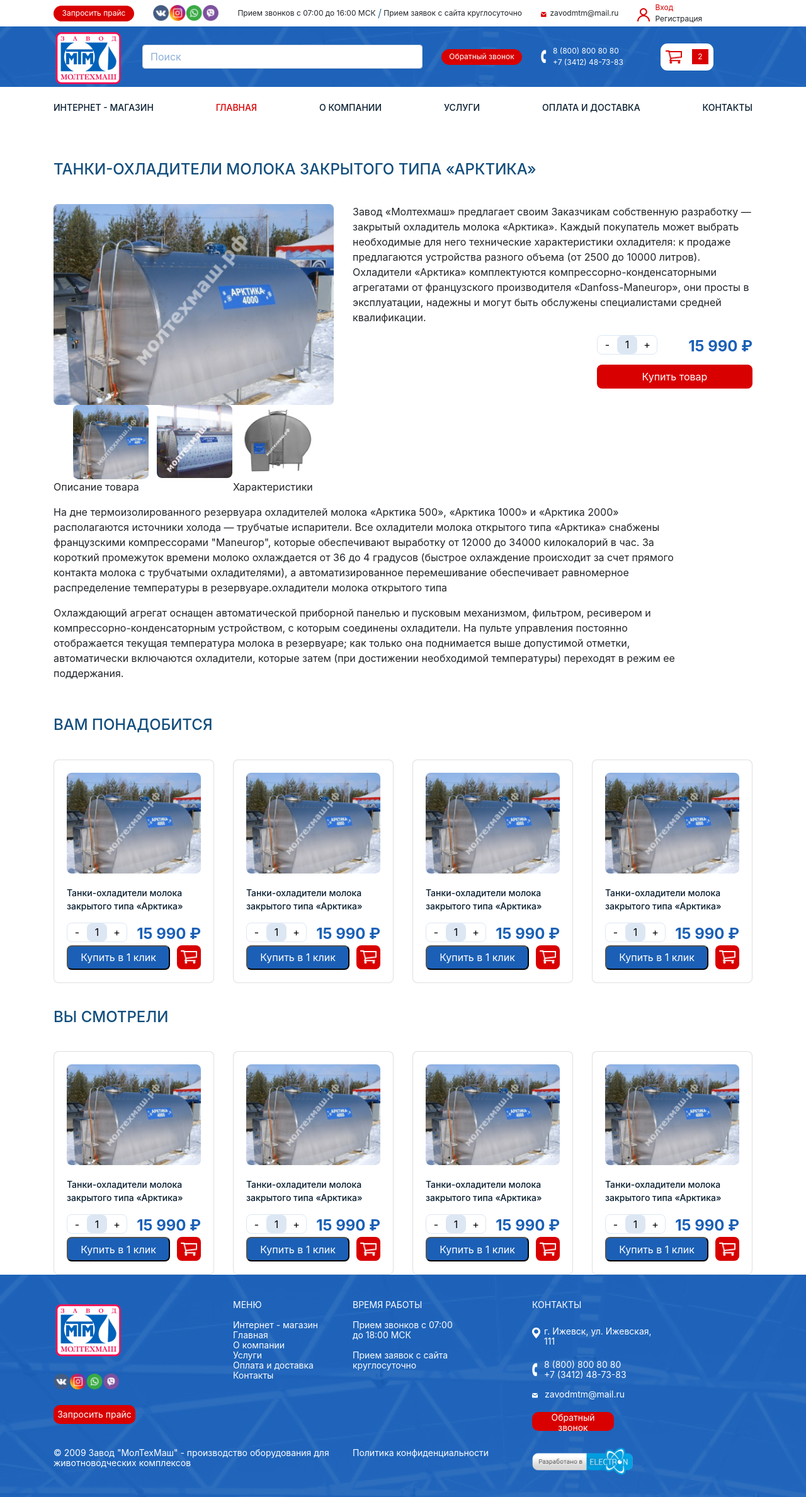
After one commit to MicroChelik/mtm, a PHP site: page /thisProduct.php in a window 1280 px wide. The commit adds this page. Shown: the whole page at 63% size. Run offline with PHP 8.4, Linux system fonts and the light colour scheme; some libraries are stand-ins or nearby versions.

Commit message:
сделал пару страниц

```diff
--- a/css/styles.css
+++ b/css/styles.css
@@ -115,11 +115,6 @@ nav .row{
 .advImg3{
   padding-right: 20px;
 }
-.bestsellers input{
-  width: 1em;
-  height: 30px;
-  background: rgba(27, 96, 182, 0.15);
-}
 .bestsellers .blueBtn{
   background: #1B60B6;
   border-radius: 8px;
@@ -164,10 +159,23 @@ nav .row{
   font-weight: 500;
 }
 .cardValue button{
-  height: 30px;
   width: 31px;
-  background: #fff;
+  background: transparent;
+  border: 0;
+  font-size: 16px;
+}
+.cardValue input{
+  width: 32px;
+  height: 29px;
+  background: rgba(27, 96, 182, 0.15);
+  border: 0;
+  text-align: center;
+  border-radius: 8px;
+}
+.cardValue{
   border: 1px solid rgba(27, 96, 182, 0.15);
+  border-radius: 8px;
+  height: 31px;
 }
 .cardPrice{
   font-weight: bold;
@@ -222,8 +230,8 @@ nav .row{
   margin-bottom: 26px;
 }
 .formImg{
-  flex: 0 0 36.666667%;
-  max-width: 36.666667%;
+  flex: 0 0 34.666667%;
+  max-width: 34.666667%;
   position: absolute;
   left: 0%;
 }
@@ -349,6 +357,22 @@ nav .row{
   background: #D80000;
   color: #fff;
 }
+.productsSlider img{
+  border-radius: 8px;
+  width: 120px;
+  margin: auto;
+}
+.productsSlider{
+  padding-left: 24px;
+  padding-right: 24px;
+}
+.productsSlider .productsDiv{
+  width: 135px;
+  display: flex;
+}
+.product-specifications-text{
+  display: none;
+}
 .redBtn{
   width: 128px;
   height: 25px;
@@ -413,6 +437,7 @@ nav .row{
 .store-img-title p{
   margin: auto;
   font-size: 14px;
+  line-height: 14px;
 }
 .store-img-title{
   background: rgba(216, 0, 0, 0.6);
@@ -465,6 +490,12 @@ nav .row{
 .store-section-main{
 
 }
+.thisProduct .aboutThisProduct .redBtn{
+  width: 100%;
+  height: 38px;
+  border-radius: 8px;
+  margin-top: 11px;
+}
 #navbarNav {
   position: absolute;
   top: 70px;
--- a/js/main.js
+++ b/js/main.js
@@ -117,11 +117,41 @@ $(document).ready(function() {
 			}
 		]
 	});
+	$('.productsSlider').slick({
+		infinite: true,
+		slidesToShow: 3,
+		slidesToScroll: 1,
+		dots: false,
+		dotsClass: "my-dots",
+		prevArrow: '.prev2',
+		nextArrow: '.next2',
+		responsive: [
+			{
+				breakpoint: 960,
+				settings: {
+					infinite: true,
+					slidesToShow: 1,
+					slidesToScroll: 1,
+					prevArrow: '.prev2',
+					nextArrow: '.next2'
+				}
+			}
+		]
+	});
 
-	// $('.select__list').click(function(){
-	// 	console.log('12');
-	// 	$(this).find('.select__option').slideToggle(300);
- // 	});
+
+	$('.product-description').click(function(){
+		$(this).addClass('active');
+		$('.product-specifications').removeClass('active');
+		$('.product-specifications-text').css('display', 'none');
+		$('.product-description-text').css('display', 'block');
+	});
+	$('.product-specifications').click(function(){
+		$(this).addClass('active');
+		$('.product-description').removeClass('active');
+		$('.product-specifications-text').css('display', 'block');;
+		$('.product-description-text').css('display', 'none');
+	});
 
 	$(function() {
 		$(window).scroll(function() {
--- /dev/null
+++ b/thisProduct.php
@@ -0,0 +1,304 @@
+<?php
+	include('htmlHead.php');
+?>
+<body class="thisProduct">
+	<?php
+		include('nav.php');
+	?>
+	<section>
+		<div class="container">
+			<div class="row">
+				<div class="col-12">
+					<h2>Танки-охладители молока закрытого типа «Арктика»</h2>
+				</div>
+				<div class="col-lg-5 productImg">
+					<div>
+						<img src="img/products/1.png" class="w-100">
+					</div>
+					<div class="productsSlider">
+						<div class="productsDiv">
+							<img src="img/products/2.png">
+						</div>
+						<div class="productsDiv">
+							<img src="img/products/3.png">
+						</div>
+						<div class="productsDiv">
+							<img src="img/products/4.png">
+						</div>
+						<div class="productsDiv">
+							<img src="img/products/2.png">
+						</div>
+					</div>
+				</div>
+				<div class="col-lg-7 aboutThisProduct">
+					<p>
+						Завод «Молтехмаш» предлагает своим Заказчикам собственную разработку — закрытый охладитель молока «Арктика». Каждый покупатель может выбрать необходимые для него технические характеристики охладителя: к продаже предлагаются устройства разного объема (от 2500 до 10000 литров). Охладители «Арктика» комплектуются компрессорно-конденсаторными агрегатами от французского производителя «Danfoss-Maneurop», они просты в эксплуатации, надежны и могут быть обслужены специалистами средней квалификации.
+					</p>
+					<div class="row justify-content-end">
+						<div class="col-lg-5 d-flex">
+							<div class="d-flex cardValue">
+								<button class="inc">-</button>
+								<input type="text" value="1"/>
+								<button class="dec">+</button>
+							</div>
+							<p class="cardPrice ml-auto">15 990 ₽</p>
+						</div>
+					</div>
+					<div class="row justify-content-end">
+						<div class="col-lg-5">
+							<button class="redBtn">Купить товар</button>
+						</div>
+					</div>
+				</div>
+			</div>
+			<div class="row">
+				<div class="col-lg-3">
+					<p class="product-description active">Описание товара</p>
+				</div>
+				<div class="col-lg-3">
+					<p class="product-specifications">Характеристики</p>
+				</div>
+				<div class="col-11 product-description-text">
+					<p>
+						На дне термоизолированного резервуара охладителей молока «Арктика 500», «Арктика 1000» и «Арктика 2000» располагаются источники холода — трубчатые испарители. Все охладители молока открытого типа «Арктика» снабжены французскими компрессорами "Maneurop", которые обеспечивают выработку от 12000 до 34000 килокалорий в час. За короткий промежуток времени молоко охлаждается от 36 до 4 градусов (быстрое охлаждение происходит за счет прямого контакта молока с трубчатыми охладителями), а автоматизированное перемешивание обеспечивает равномерное распределение температуры в резервуаре.охладители молока открытого типа
+					</p>
+					<p>
+						Охлаждающий агрегат оснащен автоматической приборной панелью и пусковым механизмом, фильтром, ресивером и компрессорно-конденсаторным устройством, с которым соединены охладители. На пульте управления постоянно отображается текущая температура молока в резервуаре; как только она поднимается выше допустимой отметки, автоматически включаются охладители, которые затем (при достижении необходимой температуры) переходят в режим ее поддержания.
+					</p>
+				</div>
+				<div class="col-11 product-specifications-text">
+					<div class="row">
+						<div class="col-lg-5">
+							<p>Характеристика 1</p>
+						</div>
+						<div class="col-lg-7">
+							<p>38 Ач</p>
+						</div>
+						<div class="col-lg-5">
+							<p>Характеристика 2</p>
+						</div>
+						<div class="col-lg-7">
+							<p>прямая</p>
+						</div>
+						<div class="col-lg-5">
+							<p>Характеристика 1</p>
+						</div>
+						<div class="col-lg-7">
+							<p>12 В</p>
+						</div>
+						<div class="col-lg-5">
+							<p>Характеристика 2</p>
+						</div>
+						<div class="col-lg-7">
+							<p>350 А</p>
+						</div>
+						<div class="col-lg-5">
+							<p>Характеристика 1</p>
+						</div>
+						<div class="col-lg-7">
+							<p>187x127x225 мм</p>
+						</div>
+						<div class="col-lg-5">
+							<p>Характеристика 2</p>
+						</div>
+						<div class="col-lg-7">
+							<p>2 года</p>
+						</div>
+					</div>
+				</div>
+			</div>
+			<div class="row">
+				<div class="col-12">
+					<h2>Вам понадобится</h2>
+				</div>
+				<div class="col-lg-3">
+					<div class="card">
+						<div class="card-body">
+							<img src="img/bestsellers/1.png" class="cardImg">
+							<p class="cardDescription">Танки-охладители молока закрытого типа «Арктика»</p>
+							<div class="d-flex justify-content-between">
+								<div class="d-flex cardValue">
+									<button class="inc">-</button>
+									<input type="text" value="1"/>
+									<button class="dec">+</button>
+								</div>
+								<p class="cardPrice">15 990 ₽</p>
+							</div>
+							<div class="d-flex justify-content-between">
+								<button class="blueBtn">Купить в 1 клик</button>
+								<div class="cardCart d-flex">
+									<img src="img/icons/cardCart.png">
+								</div>
+							</div>
+						</div>
+					</div>
+				</div>
+				<div class="col-lg-3">
+					<div class="card">
+						<div class="card-body">
+							<img src="img/bestsellers/1.png" class="cardImg">
+							<p class="cardDescription">Танки-охладители молока закрытого типа «Арктика»</p>
+							<div class="d-flex justify-content-between">
+								<div class="d-flex cardValue">
+									<button class="inc">-</button>
+									<input type="text" value="1"/>
+									<button class="dec">+</button>
+								</div>
+								<p class="cardPrice">15 990 ₽</p>
+							</div>
+							<div class="d-flex justify-content-between">
+								<button class="blueBtn">Купить в 1 клик</button>
+								<div class="cardCart d-flex">
+									<img src="img/icons/cardCart.png">
+								</div>
+							</div>
+						</div>
+					</div>
+				</div>
+				<div class="col-lg-3">
+					<div class="card">
+						<div class="card-body">
+							<img src="img/bestsellers/1.png" class="cardImg">
+							<p class="cardDescription">Танки-охладители молока закрытого типа «Арктика»</p>
+							<div class="d-flex justify-content-between">
+								<div class="d-flex cardValue">
+									<button class="inc">-</button>
+									<input type="text" value="1"/>
+									<button class="dec">+</button>
+								</div>
+								<p class="cardPrice">15 990 ₽</p>
+							</div>
+							<div class="d-flex justify-content-between">
+								<button class="blueBtn">Купить в 1 клик</button>
+								<div class="cardCart d-flex">
+									<img src="img/icons/cardCart.png">
+								</div>
+							</div>
+						</div>
+					</div>
+				</div>
+				<div class="col-lg-3">
+					<div class="card">
+						<div class="card-body">
+							<img src="img/bestsellers/1.png" class="cardImg">
+							<p class="cardDescription">Танки-охладители молока закрытого типа «Арктика»</p>
+							<div class="d-flex justify-content-between">
+								<div class="d-flex cardValue">
+									<button class="inc">-</button>
+									<input type="text" value="1"/>
+									<button class="dec">+</button>
+								</div>
+								<p class="cardPrice">15 990 ₽</p>
+							</div>
+							<div class="d-flex justify-content-between">
+								<button class="blueBtn">Купить в 1 клик</button>
+								<div class="cardCart d-flex">
+									<img src="img/icons/cardCart.png">
+								</div>
+							</div>
+						</div>
+					</div>
+				</div>
+			</div>
+			<div class="row">
+				<div class="col-12">
+					<h2>Вы смотрели</h2>
+				</div>
+				<div class="col-lg-3">
+					<div class="card">
+						<div class="card-body">
+							<img src="img/bestsellers/1.png" class="cardImg">
+							<p class="cardDescription">Танки-охладители молока закрытого типа «Арктика»</p>
+							<div class="d-flex justify-content-between">
+								<div class="d-flex cardValue">
+									<button class="inc">-</button>
+									<input type="text" value="1"/>
+									<button class="dec">+</button>
+								</div>
+								<p class="cardPrice">15 990 ₽</p>
+							</div>
+							<div class="d-flex justify-content-between">
+								<button class="blueBtn">Купить в 1 клик</button>
+								<div class="cardCart d-flex">
+									<img src="img/icons/cardCart.png">
+								</div>
+							</div>
+						</div>
+					</div>
+				</div>
+				<div class="col-lg-3">
+					<div class="card">
+						<div class="card-body">
+							<img src="img/bestsellers/1.png" class="cardImg">
+							<p class="cardDescription">Танки-охладители молока закрытого типа «Арктика»</p>
+							<div class="d-flex justify-content-between">
+								<div class="d-flex cardValue">
+									<button class="inc">-</button>
+									<input type="text" value="1"/>
+									<button class="dec">+</button>
+								</div>
+								<p class="cardPrice">15 990 ₽</p>
+							</div>
+							<div class="d-flex justify-content-between">
+								<button class="blueBtn">Купить в 1 клик</button>
+								<div class="cardCart d-flex">
+									<img src="img/icons/cardCart.png">
+								</div>
+							</div>
+						</div>
+					</div>
+				</div>
+				<div class="col-lg-3">
+					<div class="card">
+						<div class="card-body">
+							<img src="img/bestsellers/1.png" class="cardImg">
+							<p class="cardDescription">Танки-охладители молока закрытого типа «Арктика»</p>
+							<div class="d-flex justify-content-between">
+								<div class="d-flex cardValue">
+									<button class="inc">-</button>
+									<input type="text" value="1"/>
+									<button class="dec">+</button>
+								</div>
+								<p class="cardPrice">15 990 ₽</p>
+							</div>
+							<div class="d-flex justify-content-between">
+								<button class="blueBtn">Купить в 1 клик</button>
+								<div class="cardCart d-flex">
+									<img src="img/icons/cardCart.png">
+								</div>
+							</div>
+						</div>
+					</div>
+				</div>
+				<div class="col-lg-3">
+					<div class="card">
+						<div class="card-body">
+							<img src="img/bestsellers/1.png" class="cardImg">
+							<p class="cardDescription">Танки-охладители молока закрытого типа «Арктика»</p>
+							<div class="d-flex justify-content-between">
+								<div class="d-flex cardValue">
+									<button class="inc">-</button>
+									<input type="text" value="1"/>
+									<button class="dec">+</button>
+								</div>
+								<p class="cardPrice">15 990 ₽</p>
+							</div>
+							<div class="d-flex justify-content-between">
+								<button class="blueBtn">Купить в 1 клик</button>
+								<div class="cardCart d-flex">
+									<img src="img/icons/cardCart.png">
+								</div>
+							</div>
+						</div>
+					</div>
+				</div>
+			</div>
+		</div>
+	</section>
+
+	<?php
+		include('footer.php');
+	?>
+<?php
+	include('htmlEndBody.php');
+?>
```
Also changed, not shown: store.php (+6 -4 lines), thisStoreSection.php (added, +106 -0 lines), thisStoreSubsection.php (added, +122 -0 lines), img/products/1.png (added), img/products/2.png (added), img/products/3.png (added), img/products/4.png (added), img/store/section1/1.png (added), img/store/section1/24.png (added), img/store/section1/3.png (added).
